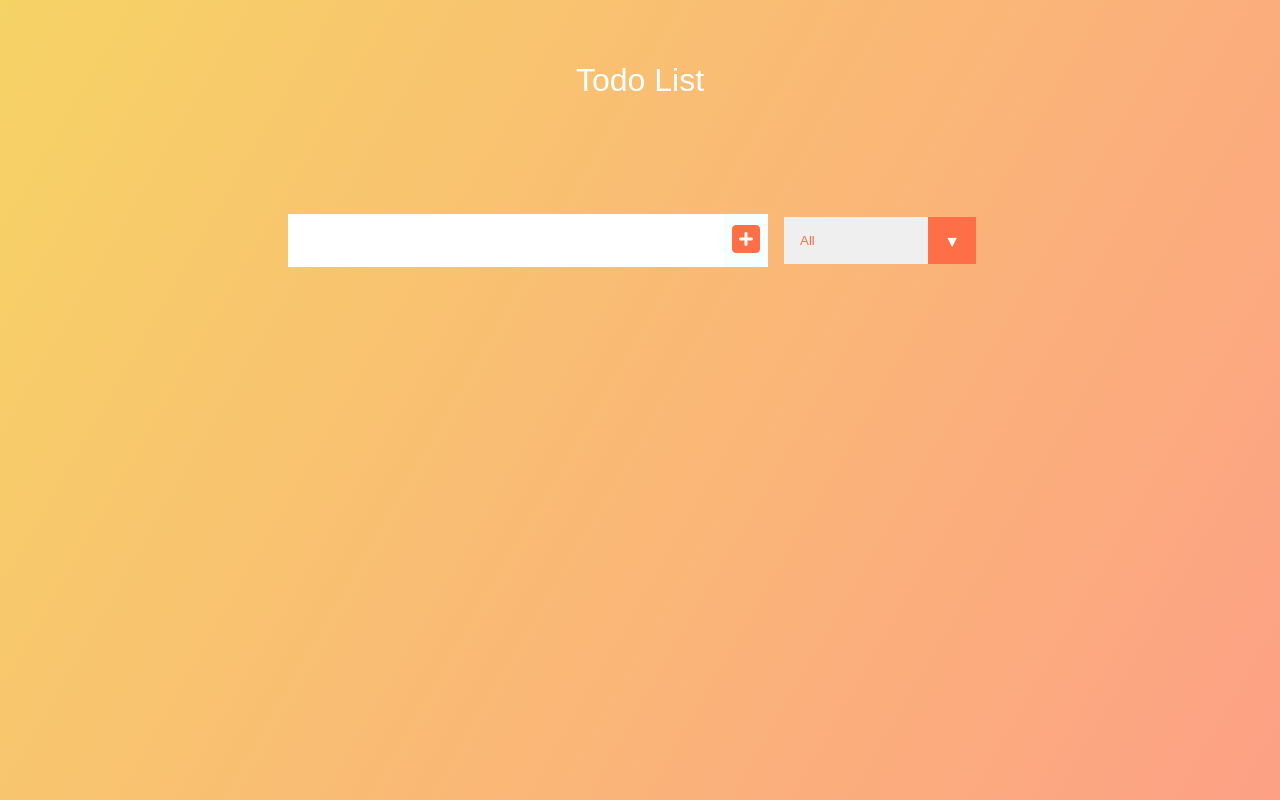
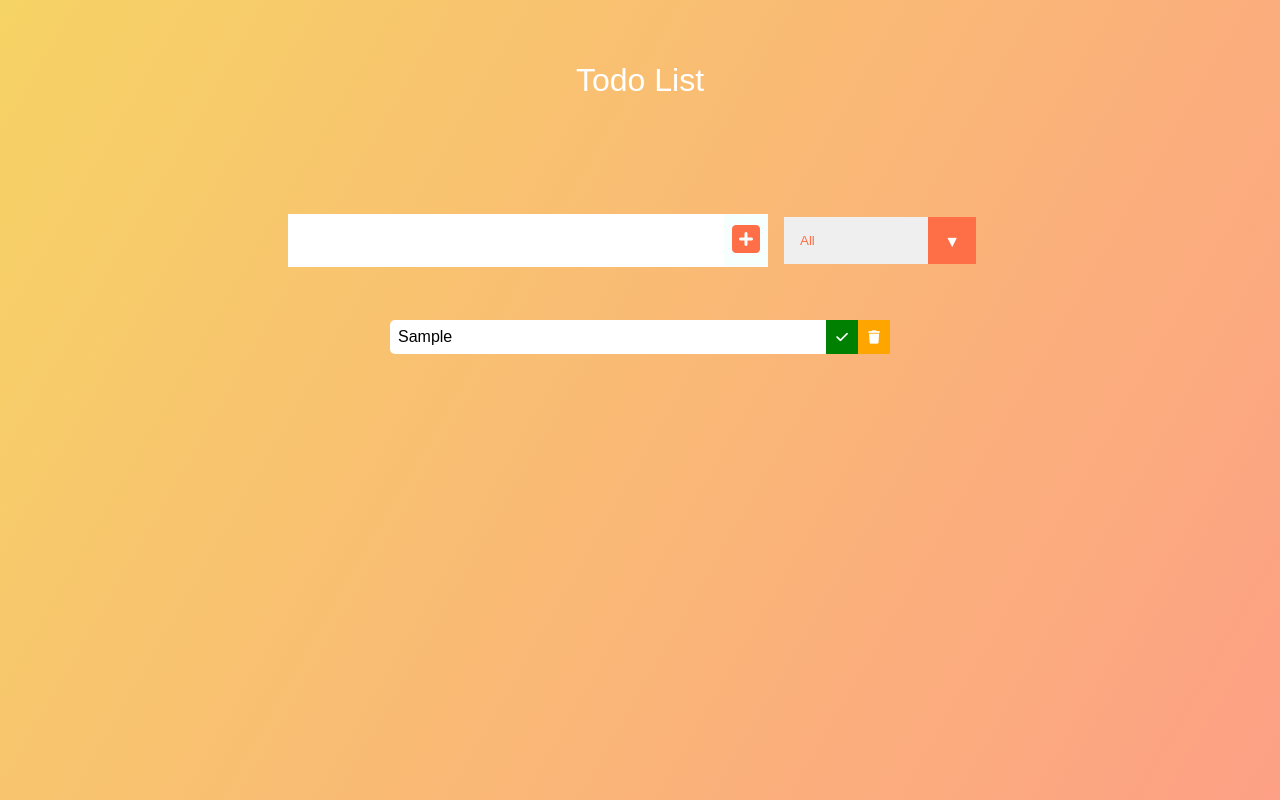
Before and after one commit to gabrielneoob/Todo-App, a React (Create React App) app: page / in a window 1280 px wide. Both pictures are taken after typing "Sample" into the empty fields and a click on the button 746 px from the left and 240 px from the top of the page. Built offline with nearby package versions, Linux system fonts and the light colour scheme.

Commit message:
finished todo app

```diff
--- a/src/App.js
+++ b/src/App.js
@@ -2,24 +2,38 @@ import './App.css';
 import React, { useEffect, useState } from 'react';
 import Header from './components/Header';
 import Form from './components/Form';
+import TodoList from './components/TodoList';
 
 function App() {
   const [todo, setTodo] = useState([]);
-  const LOCAL_STORAGE_KEY = 'todo.app';
+  const [completedTodo, setCompletedTodo] = useState(null);
+  const [uncompletedTodo, setUncompletedTodo] = useState(null);
+  const [select, setSelect] = useState('all')
 
   useEffect(() => {
-    const storagedTodos = localStorage.getItem(LOCAL_STORAGE_KEY);
-    if (storagedTodos) setTodo(JSON.parse(storagedTodos));
-  }, [])
+    // console.log(completedTodo);
+    // console.log(uncompletedTodo);
+    // console.log(select);
+  }, [completedTodo, uncompletedTodo, select])
+
+  function handleCheck(id) {
+    const newTodos = [...todo];
+    const todo2 = newTodos.find((todo) => todo.id === id);
+    console.log(todo2);
+    todo2.completed = !todo2.completed;
+    return setTodo(newTodos);
+  }
+
 
   useEffect(() => {
-    localStorage.setItem(LOCAL_STORAGE_KEY, JSON.stringify(todo));
+    // console.log(todo);
   }, [todo])
 
   return (
     <div className="App">
       <Header />
-      <Form todo={todo} setTodo={setTodo} />
+      <Form todo={todo} setTodo={setTodo} setCompletedTodo={setCompletedTodo} setUncompletedTodo={setUncompletedTodo} setSelect={setSelect} />
+      <TodoList todo={todo} handleCheck={handleCheck} completedTodo={completedTodo} uncompletedTodo={uncompletedTodo} select={select} setUncompletedTodo={setUncompletedTodo} setCompletedTodo={setCompletedTodo} setTodo={setTodo} />
     </div>
   );
 }
--- a/src/components/Form.js
+++ b/src/components/Form.js
@@ -1,6 +1,6 @@
-import React, { useRef, useState } from "react";
+import React, { useEffect, useRef, useState } from "react";
 
-const Form = ({ todo, setTodo }) => {
+const Form = ({ todo, setTodo, setCompletedTodo, setUncompletedTodo, setSelect }) => {
   const inputText = useRef();
   const [notificacao, setNotificacao] = useState(null);
 
@@ -20,16 +20,32 @@ const Form = ({ todo, setTodo }) => {
     }
     inputText.current.value = null
   }
+
+  function checkSelect(e) {
+    const valor = e.currentTarget.value;
+    setSelect(valor);
+    switch (valor) {
+      case 'completed':
+        let newTodos = [...todo]
+        setCompletedTodo(newTodos.filter((todo) => todo.completed))
+        break;
+      case 'uncompleted':
+        const newTodos2 = [...todo]
+        setUncompletedTodo(newTodos2.filter((todo) => !todo.completed))
+      default:
+        break;
+    }
+  }
   return (
     <form>
       <input ref={inputText} type="text" className="todo-input" />
       {notificacao ? notificacao : null}
       <button onClick={handleAddTodo} type="submit" className="todo-button"><i className="fas fa-plus-square"></i></button>
       <div className="select">
-        <select name="todos" className="filter-todo">
-          <option value="">All</option>
-          <option value="">completed</option>
-          <option value="">uncompleted</option>
+        <select onChange={checkSelect} name="todos" className="filter-todo">
+          <option value="all">All</option>
+          <option value="completed">completed</option>
+          <option value="uncompleted">uncompleted</option>
         </select>
       </div>
     </form >
--- /dev/null
+++ b/src/components/Todo.js
@@ -0,0 +1,47 @@
+import React, { useEffect } from 'react'
+
+const Todo = ({ item, handleCheck, removeItem }) => {
+
+  const icon = {
+    cursor: 'pointer',
+    position: 'absolute',
+    right: '0px',
+    height: '100%',
+    color: '#fff',
+    padding: '10px',
+    backgroundColor: 'orange',
+    border: 'none'
+  }
+
+  const icon2 = {
+    cursor: 'pointer',
+    position: 'absolute',
+    right: '32px',
+    height: '100%',
+    color: '#fff',
+    padding: '10px',
+    backgroundColor: 'green',
+    border: 'none'
+  }
+
+  function activeHandleCheck() {
+    handleCheck(item.id)
+    console.log(item);
+  }
+
+  function activeRemoveItem() {
+    removeItem(item.id)
+  }
+
+  return (
+    <div style={{ display: 'flex', alignItems: 'center', color: '#000', backgroundColor: '#fff', padding: '0.5rem', borderRadius: '5px 0 0 5px', position: 'relative', opacity: item.completed ? '0.5' : '1' }}>
+      <span style={{ textDecoration: item.completed ? 'line-through' : 'none' }} >{item.todo}</span>
+      <button onClick={activeHandleCheck} style={icon2}><i className="fa-solid fa-check"></i></button>
+      <button onClick={activeRemoveItem} style={icon}><i className="fa-solid fa-trash"></i></button>
+
+    </div>
+
+  )
+}
+
+export default Todo
--- a/src/components/TodoList.js
+++ b/src/components/TodoList.js
@@ -1,8 +1,37 @@
-import React from 'react'
+import React, { useEffect } from 'react'
+import Todo from './Todo'
 
-const TodoList = () => {
+const TodoList = ({ todo, handleCheck, completedTodo, uncompletedTodo, select, setUncompletedTodo, setCompletedTodo, setTodo }) => {
+  const windowWidth = window.innerWidth;
+  const realTodo = select === 'all' ? todo : select === 'completed' ? completedTodo : uncompletedTodo;
+
+  useEffect(() => {
+    console.log(realTodo)
+  }, [select])
+
+  const todoCSS = {
+    display: 'flex',
+    justifyContent: 'center',
+    alignItems: 'center',
+    position: 'relative'
+  }
+
+  function removeItem(id) {
+    const newTodos = [...realTodo];
+    setTodo(todo.filter((todo) => todo.id !== id))
+    if (select === 'completed') {
+      setCompletedTodo(newTodos.filter((todo) => todo.id !== id))
+    } else {
+      setUncompletedTodo(newTodos.filter((todo) => todo.id !== id))
+    }
+  }
+
   return (
-    <div>TodoList</div>
+    <div style={todoCSS}>
+      <div style={{ display: 'grid', gap: '10px', minWidth: windowWidth > 500 ? "500px" : "300px" }}>
+        {realTodo.map((item) => <Todo handleCheck={handleCheck} key={item.id} item={item} removeItem={removeItem} />)}
+      </div>
+    </div>
   )
 }
 
```
